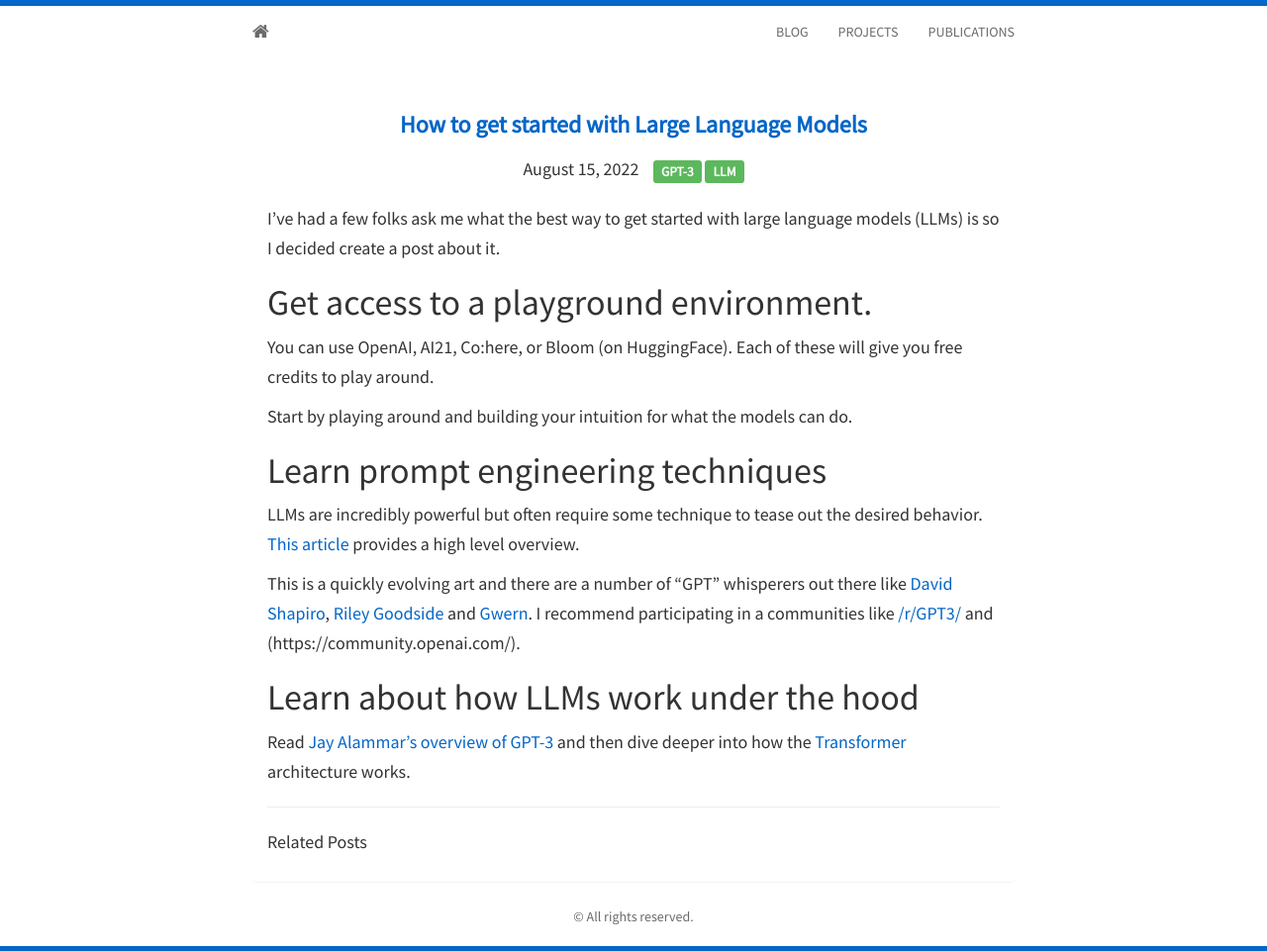
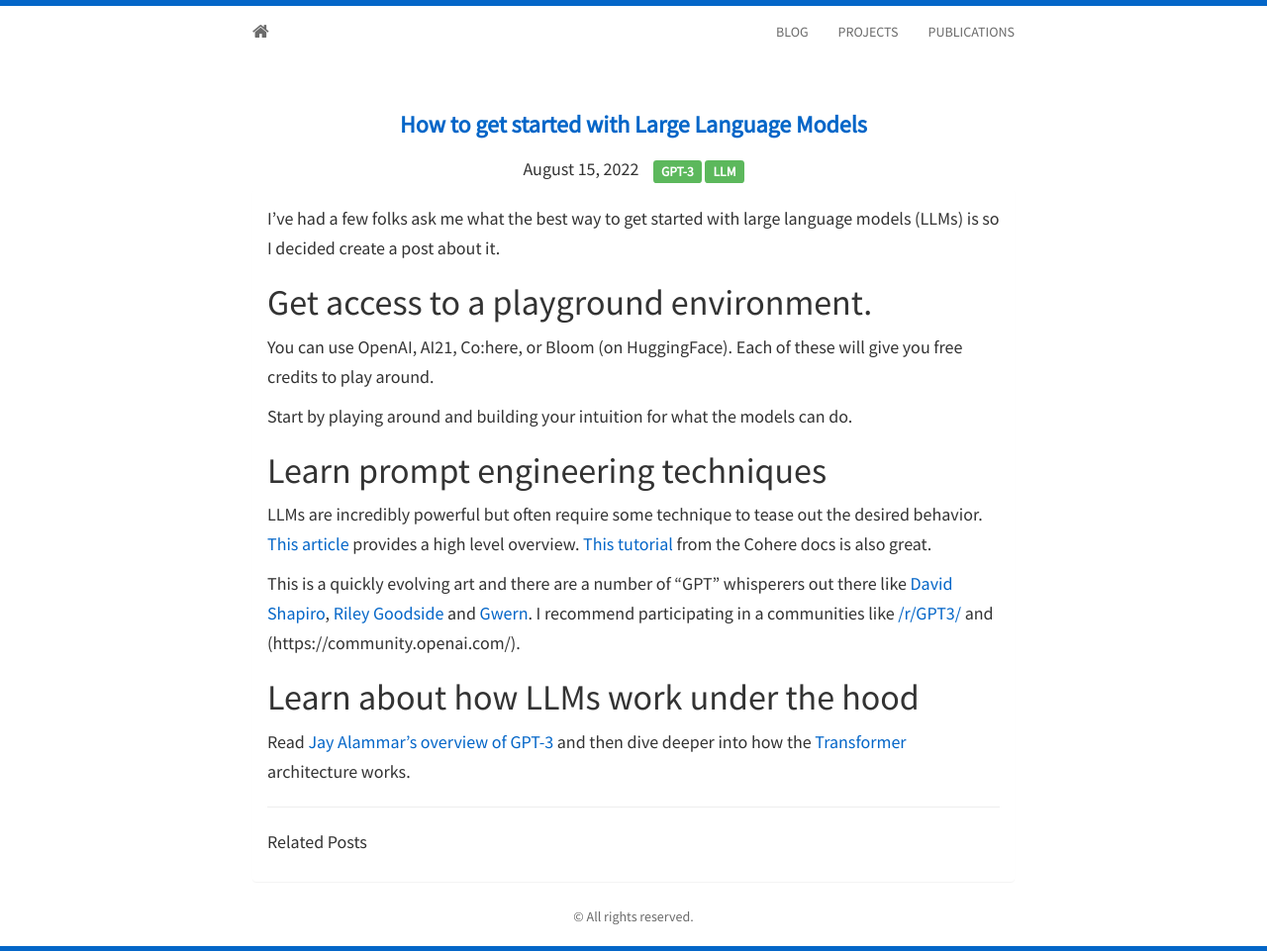
Before and after one commit to blennon/blennon.github.io, a Jekyll site: the page built from _posts/2022-08-15-getting-started_with_llms.md, in a window 1280 px wide. Shown: the whole page at 99% size. Built offline with Jekyll 4.4.1, drawn with Linux system fonts in a browser that asks for light colours; nearby versions of some CDN libraries.

Commit message:
changed post filename, added link

```diff
--- a/_posts/2022-08-15-post1.md
+++ b/_posts/2022-08-15-getting-started_with_llms.md
@@ -14,7 +14,7 @@ You can use OpenAI, AI21, Co:here, or Bloom (on HuggingFace). Each of these will
 Start by playing around and building your intuition for what the models can do.
 
 # Learn prompt engineering techniques
-LLMs are incredibly powerful but often require some technique to tease out the desired behavior. [This article](#https://www.analyticsvidhya.com/blog/2022/05/prompt-engineering-in-gpt-3/) provides a high level overview.
+LLMs are incredibly powerful but often require some technique to tease out the desired behavior. [This article](#https://www.analyticsvidhya.com/blog/2022/05/prompt-engineering-in-gpt-3/) provides a high level overview. [This tutorial](#https://docs.cohere.ai/prompt-engineering-wiki/) from the Cohere docs is also great.
 
 This is a quickly evolving art and there are a number of "GPT" whisperers out there like [David Shapiro](#https://www.youtube.com/c/DavidShapiroAutomator), [Riley Goodside](#https://twitter.com/goodside) and [Gwern](#gwern.net/GPT-3). I recommend participating in a communities like [/r/GPT3/](#https://www.reddit.com/r/GPT3/) and (https://community.openai.com/).
 
```
